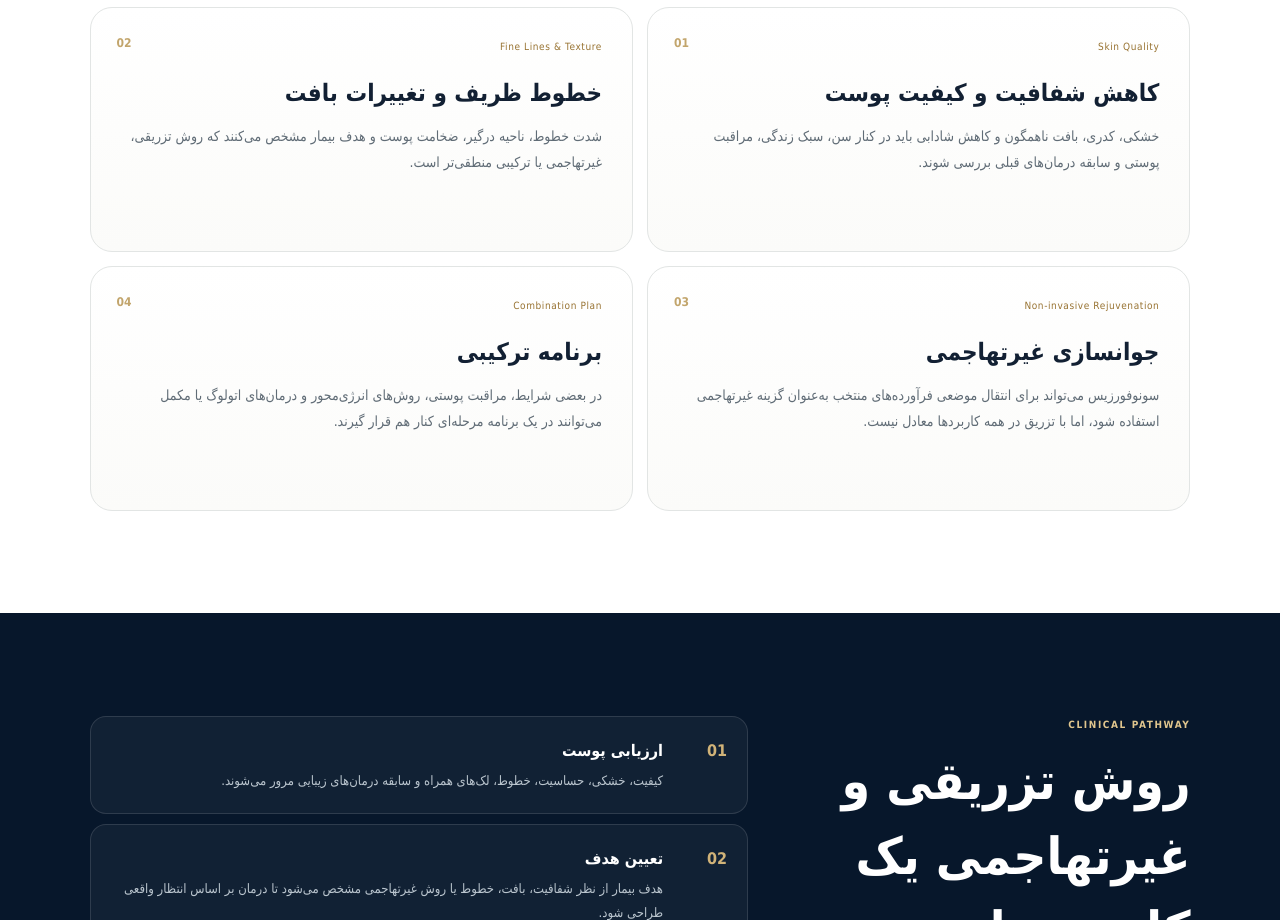
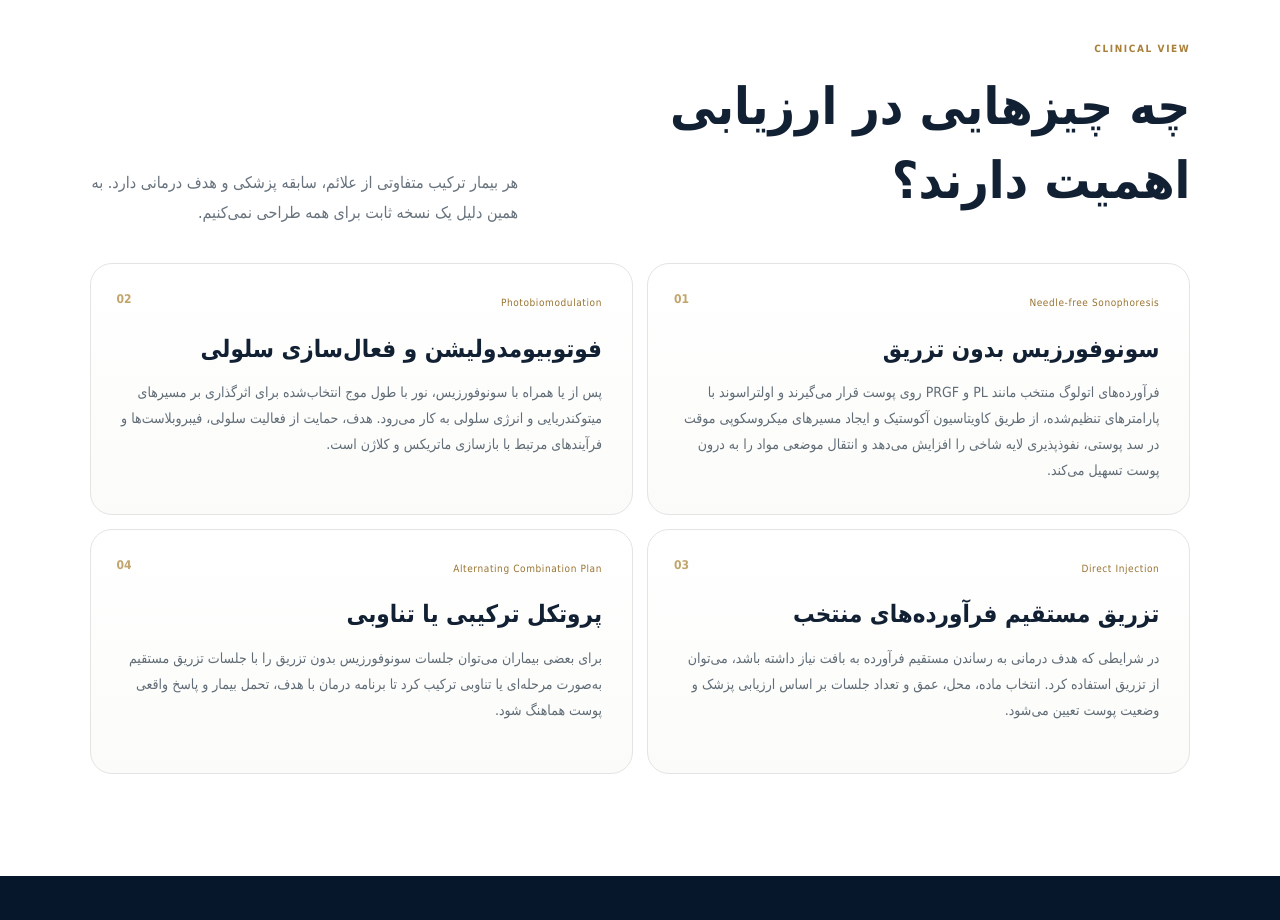
Before and after one commit to kianariai-alt/4B-Clinic-Web, a SvelteKit app: page /skin in a window 1280 px wide. Shown: the part 1880-2800 px from the top of the page. Built offline with nearby package versions, Linux system fonts and the light colour scheme.

Commit message:
feat: focus skin page on sonophoresis and combined rejuvenation

```diff
--- a/src/routes/skin/+page.svelte
+++ b/src/routes/skin/+page.svelte
@@ -2,48 +2,50 @@
   import PhotoClinicalPage from '$lib/components/PhotoClinicalPage.svelte';
 
   const conditions = [
-    { title: 'کاهش شفافیت و کیفیت پوست', en: 'Skin Quality', text: 'خشکی، کدری، بافت ناهمگون و کاهش شادابی باید در کنار سن، سبک زندگی، مراقبت پوستی و سابقه درمان‌های قبلی بررسی شوند.' },
-    { title: 'خطوط ظریف و تغییرات بافت', en: 'Fine Lines & Texture', text: 'شدت خطوط، ناحیه درگیر، ضخامت پوست و هدف بیمار مشخص می‌کنند که روش تزریقی، غیرتهاجمی یا ترکیبی منطقی‌تر است.' },
-    { title: 'جوانسازی غیرتهاجمی', en: 'Non-invasive Rejuvenation', text: 'سونوفورزیس می‌تواند برای انتقال موضعی فرآورده‌های منتخب به‌عنوان گزینه غیرتهاجمی استفاده شود، اما با تزریق در همه کاربردها معادل نیست.' },
-    { title: 'برنامه ترکیبی', en: 'Combination Plan', text: 'در بعضی شرایط، مراقبت پوستی، روش‌های انرژی‌محور و درمان‌های اتولوگ یا مکمل می‌توانند در یک برنامه مرحله‌ای کنار هم قرار گیرند.' }
+    { title: 'سونوفورزیس بدون تزریق', en: 'Needle-free Sonophoresis', text: 'فرآورده‌های اتولوگ منتخب مانند PL و PRGF روی پوست قرار می‌گیرند و اولتراسوند با پارامترهای تنظیم‌شده، از طریق کاویتاسیون آکوستیک و ایجاد مسیرهای میکروسکوپی موقت در سد پوستی، نفوذپذیری لایه شاخی را افزایش می‌دهد و انتقال موضعی مواد را به درون پوست تسهیل می‌کند.' },
+    { title: 'فوتوبیومدولیشن و فعال‌سازی سلولی', en: 'Photobiomodulation', text: 'پس از یا همراه با سونوفورزیس، نور با طول موج انتخاب‌شده برای اثرگذاری بر مسیرهای میتوکندریایی و انرژی سلولی به کار می‌رود. هدف، حمایت از فعالیت سلولی، فیبروبلاست‌ها و فرآیندهای مرتبط با بازسازی ماتریکس و کلاژن است.' },
+    { title: 'تزریق مستقیم فرآورده‌های منتخب', en: 'Direct Injection', text: 'در شرایطی که هدف درمانی به رساندن مستقیم فرآورده به بافت نیاز داشته باشد، می‌توان از تزریق استفاده کرد. انتخاب ماده، محل، عمق و تعداد جلسات بر اساس ارزیابی پزشک و وضعیت پوست تعیین می‌شود.' },
+    { title: 'پروتکل ترکیبی یا تناوبی', en: 'Alternating Combination Plan', text: 'برای بعضی بیماران می‌توان جلسات سونوفورزیس بدون تزریق را با جلسات تزریق مستقیم به‌صورت مرحله‌ای یا تناوبی ترکیب کرد تا برنامه درمان با هدف، تحمل بیمار و پاسخ واقعی پوست هماهنگ شود.' }
   ];
 
   const steps = [
-    { title: 'ارزیابی پوست', text: 'کیفیت، خشکی، حساسیت، خطوط، لک‌های همراه و سابقه درمان‌های زیبایی مرور می‌شوند.' },
-    { title: 'تعیین هدف', text: 'هدف بیمار از نظر شفافیت، بافت، خطوط یا روش غیرتهاجمی مشخص می‌شود تا درمان بر اساس انتظار واقعی طراحی شود.' },
-    { title: 'انتخاب روش', text: 'در صورت اندیکاسیون، PL، PRGF، روش‌های منتخب EXO، تزریق یا سونوفورزیس بررسی می‌شوند.' },
-    { title: 'پیگیری', text: 'کیفیت پوست و پاسخ درمان با شرایط تصویربرداری مشابه و در بازه زمانی مناسب مقایسه می‌شود.' }
+    { title: 'انتخاب فرآورده اتولوگ', text: 'بر اساس هدف درمان و شرایط پوست، فرآورده‌های منتخب مانند PL یا PRGF و نحوه استفاده از آن‌ها مشخص می‌شوند.' },
+    { title: 'انتقال بدون تزریق یا تزریق مستقیم', text: 'در مسیر غیرتهاجمی، سونوفورزیس برای افزایش موقت نفوذپذیری سد پوستی به کار می‌رود؛ در مسیر تزریقی، فرآورده مستقیماً به ناحیه هدف رسانده می‌شود.' },
+    { title: 'فوتوبیومدولیشن با لیزر', text: 'در صورت اندیکاسیون، نور یا لیزر با پارامترهای انتخاب‌شده برای تعدیل فعالیت میتوکندری و حمایت از پاسخ ترمیمی سلول‌های پوست به برنامه اضافه می‌شود.' },
+    { title: 'تناوب و پیگیری پاسخ پوست', text: 'بر اساس پاسخ واقعی پوست، جلسات می‌توانند غیرتهاجمی، تزریقی یا به‌صورت تناوبی از هر دو روش ادامه پیدا کنند و نتیجه با عکس‌های استاندارد و ارزیابی بالینی پیگیری شود.' }
   ];
 </script>
 
 <svelte:head>
-  <title>جوانسازی پوست با تزریق و سونوفورزیس | 4B Clinic تهران</title>
-  <meta name="description" content="برنامه‌های جوانسازی پوست در 4B Clinic تهران با روش‌های اتولوگ منتخب، تزریق و سونوفورزیس؛ انتخاب روش بر اساس کیفیت پوست و هدف درمانی." />
+  <title>جوانسازی پوست بدون تزریق با سونوفورزیس | 4B Clinic تهران</title>
+  <meta name="description" content="جوانسازی پوست در 4B Clinic با فرآورده‌های اتولوگ منتخب، سونوفورزیس بدون تزریق، فوتوبیومدولیشن با لیزر، تزریق مستقیم یا پروتکل ترکیبی و تناوبی." />
   <link rel="canonical" href="https://4b-clinic.com/skin" />
   <meta property="og:image" content="https://4b-clinic.com/images/services/skin.webp" />
 </svelte:head>
 
 <PhotoClinicalPage
-  eyebrow="SKIN • REJUVENATION • SONOPHORESIS"
-  title="جوانسازی پوست"
-  titleAccent="تزریقی یا غیرتهاجمی، بر اساس نیاز واقعی پوست"
-  intro="در 4B یک پروسیجر ثابت برای همه پیشنهاد نمی‌شود. کیفیت پوست، سابقه درمان‌ها، حساسیت، هدف بیمار و میزان تهاجمی بودن روش کنار هم بررسی می‌شوند."
+  eyebrow="SKIN • SONOPHORESIS • PHOTOBIOMODULATION"
+  title="جوانسازی پوست با درمان‌های اتولوگ"
+  titleAccent="سونوفورزیس بدون تزریق، تزریق مستقیم یا پروتکل ترکیبی"
+  intro="در مسیر غیرتهاجمی 4B، فرآورده‌های اتولوگ منتخب روی پوست قرار می‌گیرند و سونوفورزیس با اولتراسوند و پارامترهای تنظیم‌شده، با افزایش موقت نفوذپذیری سد پوستی به انتقال موضعی آن‌ها کمک می‌کند. سپس در صورت اندیکاسیون، فوتوبیومدولیشن با نور یا لیزر برای حمایت از فعالیت میتوکندری، پاسخ ترمیمی سلول‌ها و مسیرهای مرتبط با کلاژن‌سازی به کار می‌رود. همین درمان را می‌توان در موارد مناسب با تزریق مستقیم یا به‌صورت تناوبی از هر دو روش انجام داد."
   image="/images/services/skin.webp"
-  imageAlt="خانمی در کلینیک زیبایی هنگام جوانسازی پوست با تزریق و سونوفورزیس"
+  imageAlt="خانمی در کلینیک هنگام جوانسازی پوست با تزریق مستقیم و هندپیس سونوفورزیس"
   imagePosition="center 42%"
+  mobileImagePosition="70% center"
+  heroCopySide="left"
   {conditions}
-  pathwayTitle="روش تزریقی و غیرتهاجمی یک کاربرد واحد ندارند"
-  pathwayIntro="انتخاب درمان باید توضیح دهد چرا یک روش برای هدف مشخص بیمار مناسب‌تر است و چه محدودیت‌هایی دارد."
+  pathwayTitle="سه مسیر برای جوانسازی؛ بدون تزریق، با تزریق یا ترکیبی"
+  pathwayIntro="روش مناسب برای همه یکسان نیست. هدف این است که بر اساس کیفیت پوست، هدف درمانی و تحمل بیمار، مسیر غیرتهاجمی، تزریق مستقیم یا برنامه‌ای تناوبی از هر دو انتخاب شود."
   {steps}
-  noteTitle="روش غیرتهاجمی همیشه جایگزین تزریق نیست"
-  note="غیرتهاجمی بودن یک روش به معنی اثربخشی یکسان با تزریق در همه کاربردها نیست. انتخاب مسیر باید بر اساس هدف درمان، شرایط پوست و شواهد موجود انجام شود."
-  ctaTitle="قبل از انتخاب روش، سابقه پوست و درمان‌های قبلی را مرور کنیم."
-  ctaText="اطلاعات مربوط به حساسیت‌ها، داروها، درمان‌های زیبایی قبلی و هدف شما کمک می‌کند برنامه منطقی‌تر و شخصی‌تری طراحی شود."
+  noteTitle="سونوفورزیس و تزریق، دو مسیر متفاوت برای رساندن درمان هستند"
+  note="سونوفورزیس می‌تواند نفوذپذیری لایه شاخی پوست را به‌طور موقت افزایش دهد، اما میزان و عمق انتقال به نوع ماده، اندازه مولکول، فرمولاسیون و پارامترهای اولتراسوند وابسته است؛ بنابراین در همه کاربردها معادل تزریق مستقیم نیست. انتخاب روش یا ترکیب دو روش باید بر اساس شرایط پوست و نظر پزشک انجام شود."
+  ctaTitle="برای پوست شما کدام مسیر مناسب‌تر است؟"
+  ctaText="در ارزیابی اولیه مشخص می‌کنیم که سونوفورزیس بدون تزریق، تزریق مستقیم یا برنامه ترکیبی و تناوبی با هدف جوانسازی شما هماهنگ‌تر است."
   ctaLabel="درخواست ارزیابی پوست"
   backHref="/"
   backLabel="بازگشت به صفحه اصلی"
-  badges={['سونوفورزیس', 'تزریق', 'PL / PRGF', 'EXO منتخب']}
+  badges={['سونوفورزیس بدون تزریق', 'PL / PRGF', 'فوتوبیومدولیشن', 'تزریق مستقیم', 'پروتکل ترکیبی']}
   scienceHref="https://zetamed.org/%D9%BE%D8%B2%D8%B4%DA%A9%DB%8C-%D8%A8%D8%A7%D8%B2%D8%B3%D8%A7%D8%AE%D8%AA%DB%8C-%D9%85%D9%82%D8%AF%D9%85%D9%87/"
-  scienceTitle="پزشکی بازساختی و کیفیت بافت"
-  scienceText="برای آشنایی عمیق‌تر با مفهوم بازسازی بافت، ارتباط سلولی و محدودیت‌های واقعی پزشکی بازساختی، مقدمه علمی Zetamed را بخوانید."
+  scienceTitle="پزشکی بازساختی، انتقال پوستی و پاسخ سلولی"
+  scienceText="برای آشنایی عمیق‌تر با مبانی پزشکی بازساختی، پیام‌رسانی سلولی و محدودیت‌های واقعی این درمان‌ها، محتوای علمی Zetamed را مطالعه کنید."
 />
```
